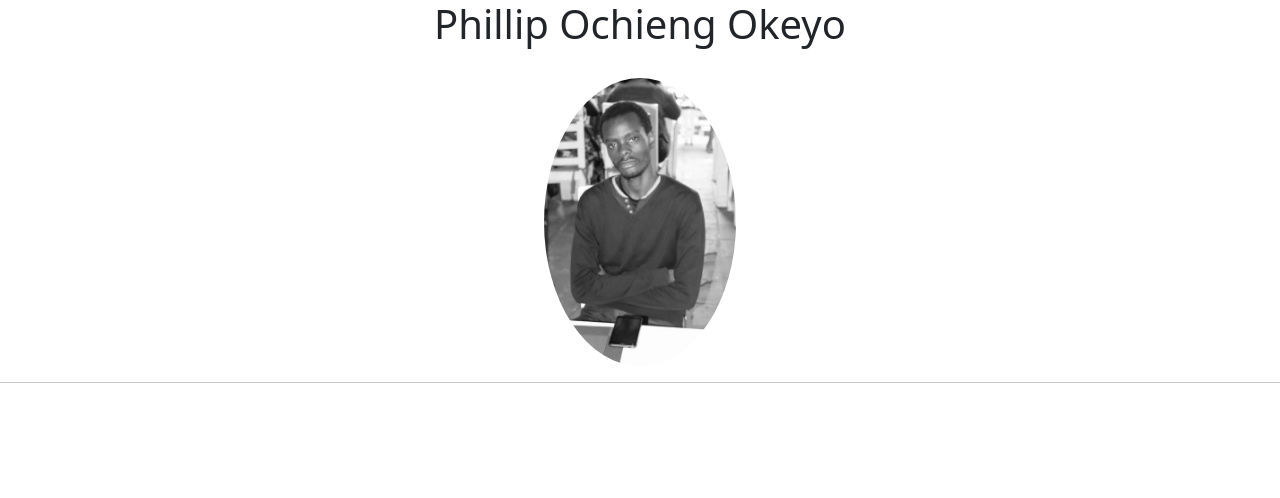
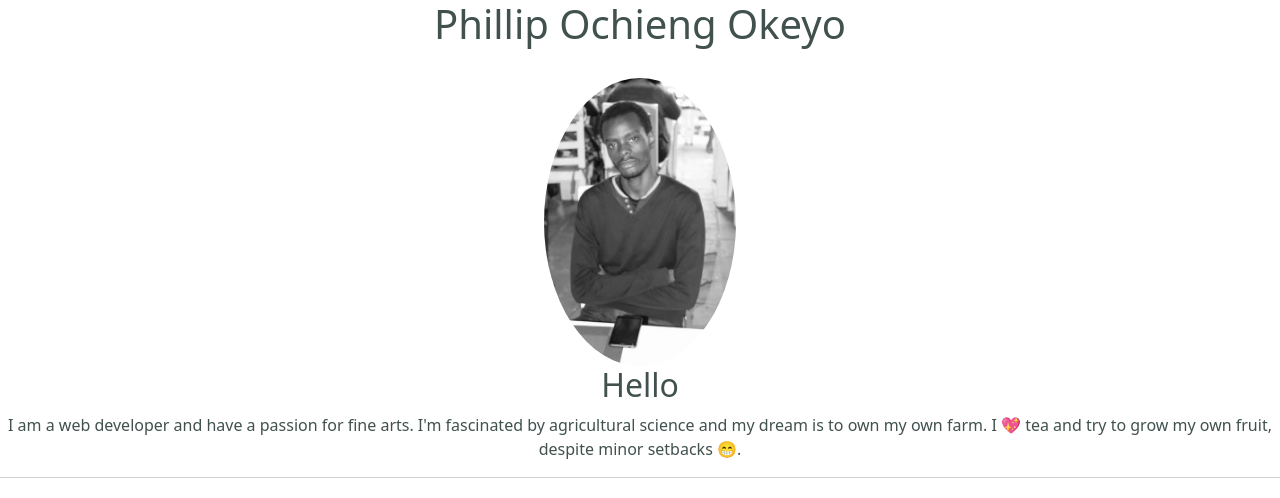
Before and after one commit to pronepoet/portfolio_landing_page, a plain HTML site: page index.html in a window 1280 px wide. Drawn offline with nearby package versions, Linux system fonts and the light colour scheme.

Commit message:
added color changes to the code for the text in the site

```diff
--- a/css/style.css
+++ b/css/style.css
@@ -1,6 +1,7 @@
 body {
     margin: 0;
     text-align: center;
+    color: #40514E;
 }
 h1 {
     margin-bottom: 30px;
--- a/index.html
+++ b/index.html
@@ -17,7 +17,10 @@
 <body>
     <h1>Phillip Ochieng Okeyo</h1>
     <img class="my_img" src="images/My_Pic.jpg" alt="my_picture">
+    <h2>Hello</h2>
+<p>I am a web developer and have a passion for fine arts. I'm fascinated by agricultural science and my dream is to own my own farm. I 💖 tea and try to grow my own fruit, despite minor setbacks 😁.</p>
     <hr>
+
 <div class="projects">
 
 </div>
```
